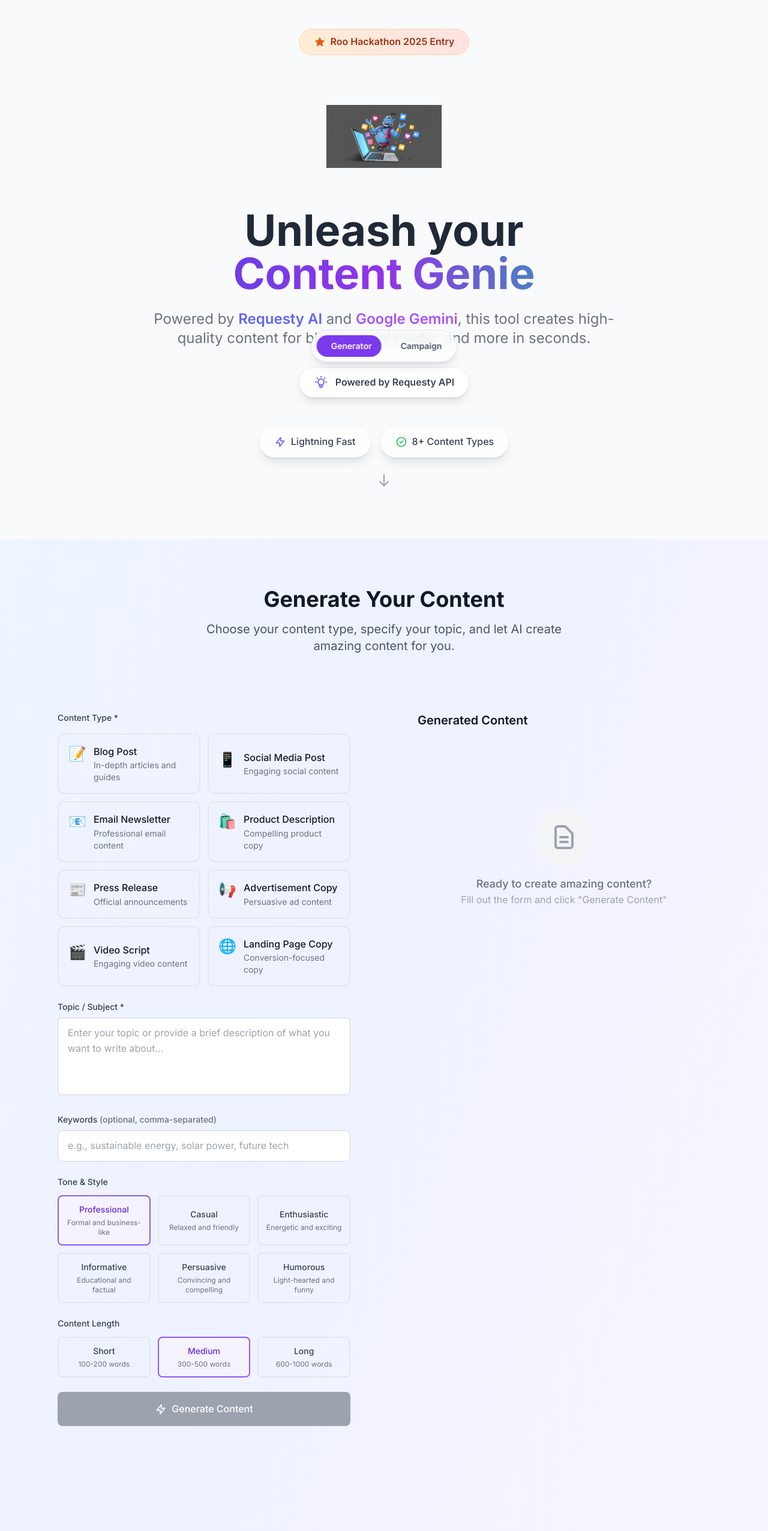
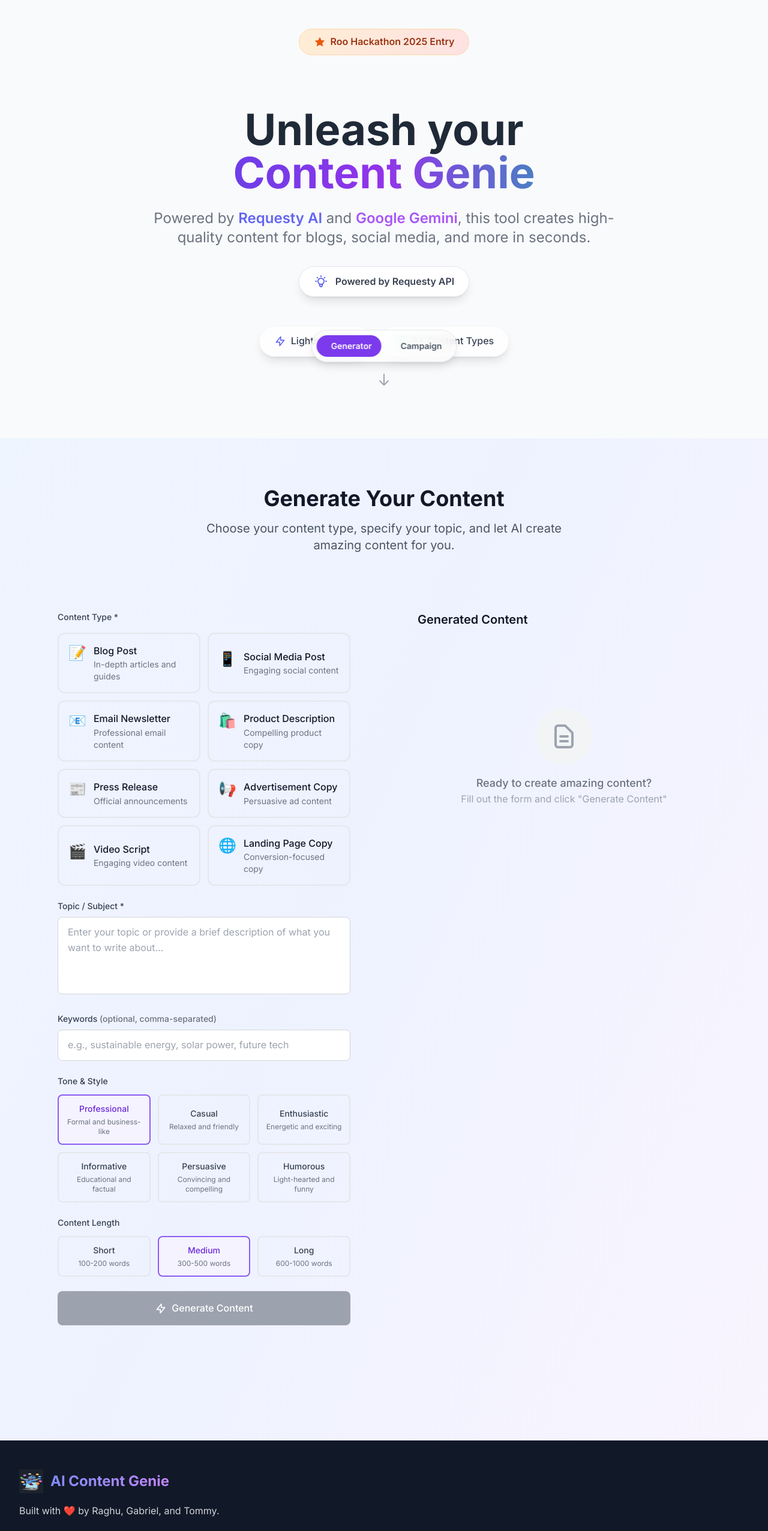
Before and after one commit to RogueTex/ContentGenerator_RooHackathon, a React (Vite) app in the folder frontend/: page / in a window 1280 px wide. Shown: the part 180-2733 px from the top of the page at 60% size. Built offline with nearby package versions, Linux system fonts and the light colour scheme.

Commit message:
pushing new icons

```diff
--- a/frontend/src/components/Footer.jsx
+++ b/frontend/src/components/Footer.jsx
@@ -1,4 +1,5 @@
 import React from 'react';
+import genieIcon from '../assets/genie-icon.png'; // Import the new icon
 
 const Footer = () => {
   const currentYear = new Date().getFullYear();
@@ -10,10 +11,8 @@
           {/* Brand */}
           <div>
             <div className="flex items-center space-x-3 mb-4">
-              <div className="bg-gradient-to-r from-indigo-600 to-purple-600 rounded-xl p-2 shadow-lg">
-                <svg className="w-8 h-8 text-white" fill="none" stroke="currentColor" viewBox="0 0 24 24">
-                  <path strokeLinecap="round" strokeLinejoin="round" strokeWidth={2} d="M13 10V3L4 14h7v7l9-11h-7z" />
-                </svg>
+              <div className="flex-shrink-0">
+                <img className="w-10 h-10" src={genieIcon} alt="Genie Icon" />
               </div>
               <div>
                 <h3 className="text-2xl font-bold bg-gradient-to-r from-indigo-400 to-purple-400 bg-clip-text text-transparent">
--- a/frontend/src/components/Header.jsx
+++ b/frontend/src/components/Header.jsx
@@ -1,5 +1,5 @@
 import React from 'react';
-import genieImage from '../assets/genie.png'; // Import the image
+import genieIcon from '../assets/genie-icon.png'; // Import the new icon
 
 const Header = () => {
   return (
@@ -9,7 +9,7 @@
           {/* Logo */}
           <div className="flex items-center space-x-3">
             <div className="flex-shrink-0">
-              <img className="w-10 h-10" src={genieImage} alt="Genie Logo" />
+              <img className="w-10 h-10" src={genieIcon} alt="Genie Icon" />
             </div>
             <div>
               <h1 className="text-2xl font-bold bg-gradient-to-r from-indigo-600 to-purple-600 bg-clip-text text-transparent">
--- a/frontend/src/components/Hero.jsx
+++ b/frontend/src/components/Hero.jsx
@@ -1,5 +1,4 @@
 import React from 'react';
-import genieImage from '../assets/genie.png'; // Import the image
 
 const Hero = () => {
   return (
@@ -15,12 +14,7 @@
             </div>
           </div>
 
-          {/* Centered Genie Image */}
-          <div className="flex justify-center mb-6">
-            <img src={genieImage} alt="AI Content Genie" className="w-48 h-48 object-contain" />
-          </div>
-
-          <h1 className="text-5xl sm:text-6xl lg:text-7xl font-bold text-gray-800 mb-6">
+          <h1 className="text-5xl sm:text-6xl lg:text-7xl font-bold text-gray-800 mb-6 pt-12">
             Unleash your
             <span className="block bg-gradient-to-r from-indigo-600 via-purple-600 to-teal-500 bg-clip-text text-transparent">
               Content Genie
```
Also changed, not shown: frontend/src/assets/genie-icon.png (added).
